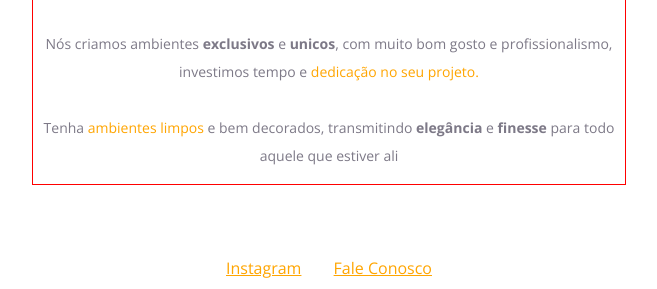
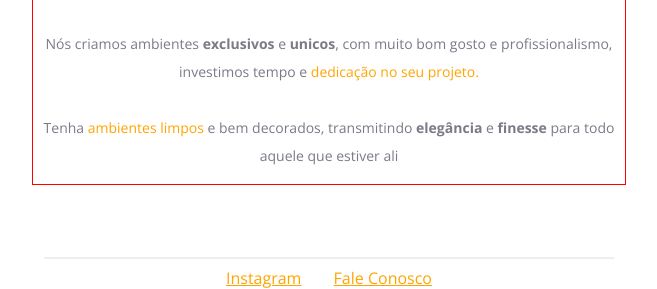
Before and after one commit to KellyRodrigues85/Projetos_Rockseat, a plain HTML site: page projeto_01/index.html in a window 1280 px wide. Shown: the part 532-821 px from the top of the page, without its empty margins (311-968 px from the left). Drawn offline with nearby package versions, Linux system fonts and the light colour scheme.

Commit message:
update border footer

```diff
--- a/projeto_01/index.html
+++ b/projeto_01/index.html
@@ -26,6 +26,7 @@
 
     </div>
     <footer>
+        <div id="line"></div>
         <a href="#">Instagram</a>
         <a href="#">Fale Conosco </a>
     </footer>
--- a/projeto_01/style.css
+++ b/projeto_01/style.css
@@ -31,12 +31,20 @@ h1 span a{
 span, a{
     color: orange;
 }
-p{
+p, #footer{
     color: #7d7987;
     font-size: 14px;
     line-height: 28px;
 }
 
+
 footer a + a{
     margin-left: 28px;
 }
+#line{
+    width: 568px;
+    height: 0px;
+
+    margin: 0 auto 8px;
+    border: 1px solid #ECEFF2;
+}
```
